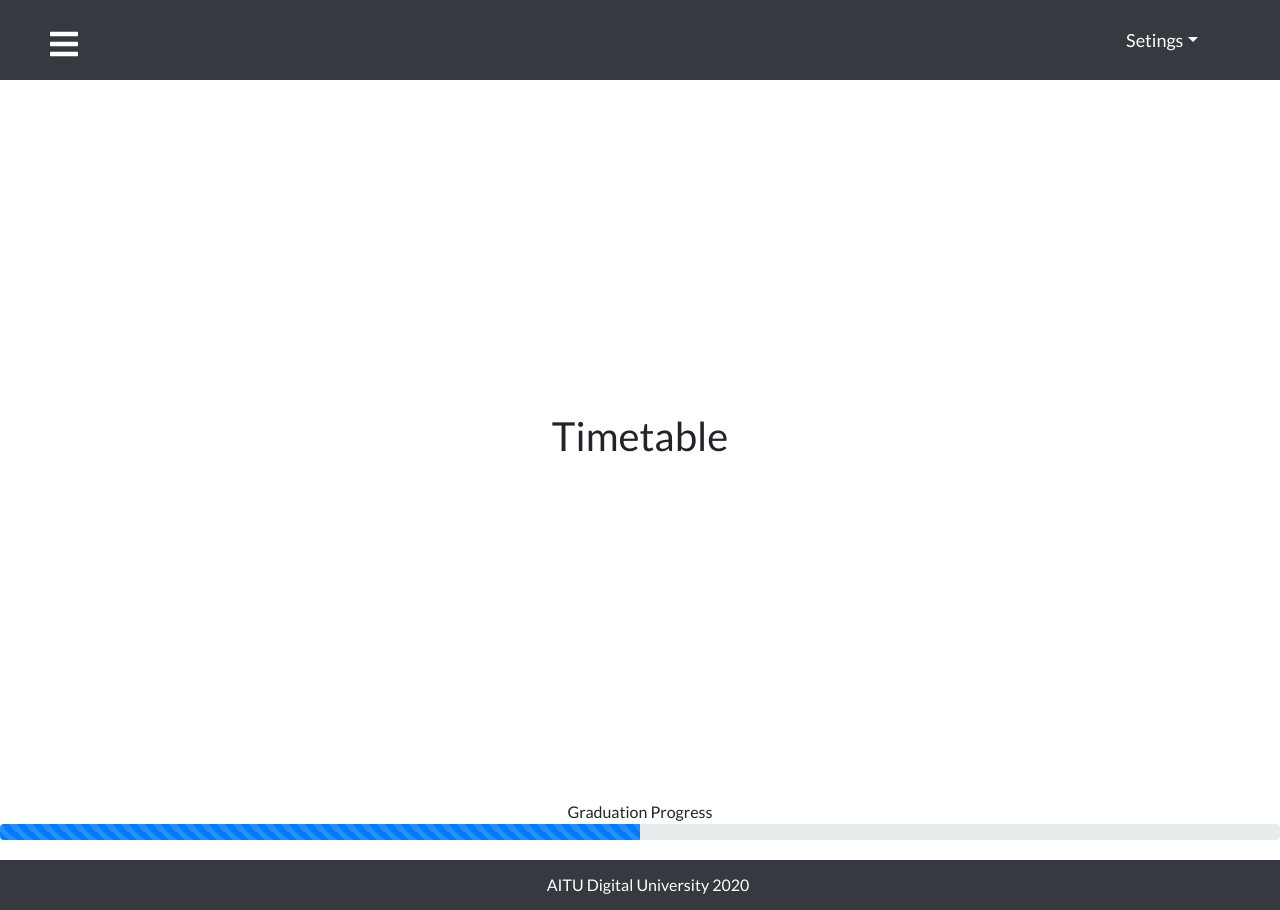
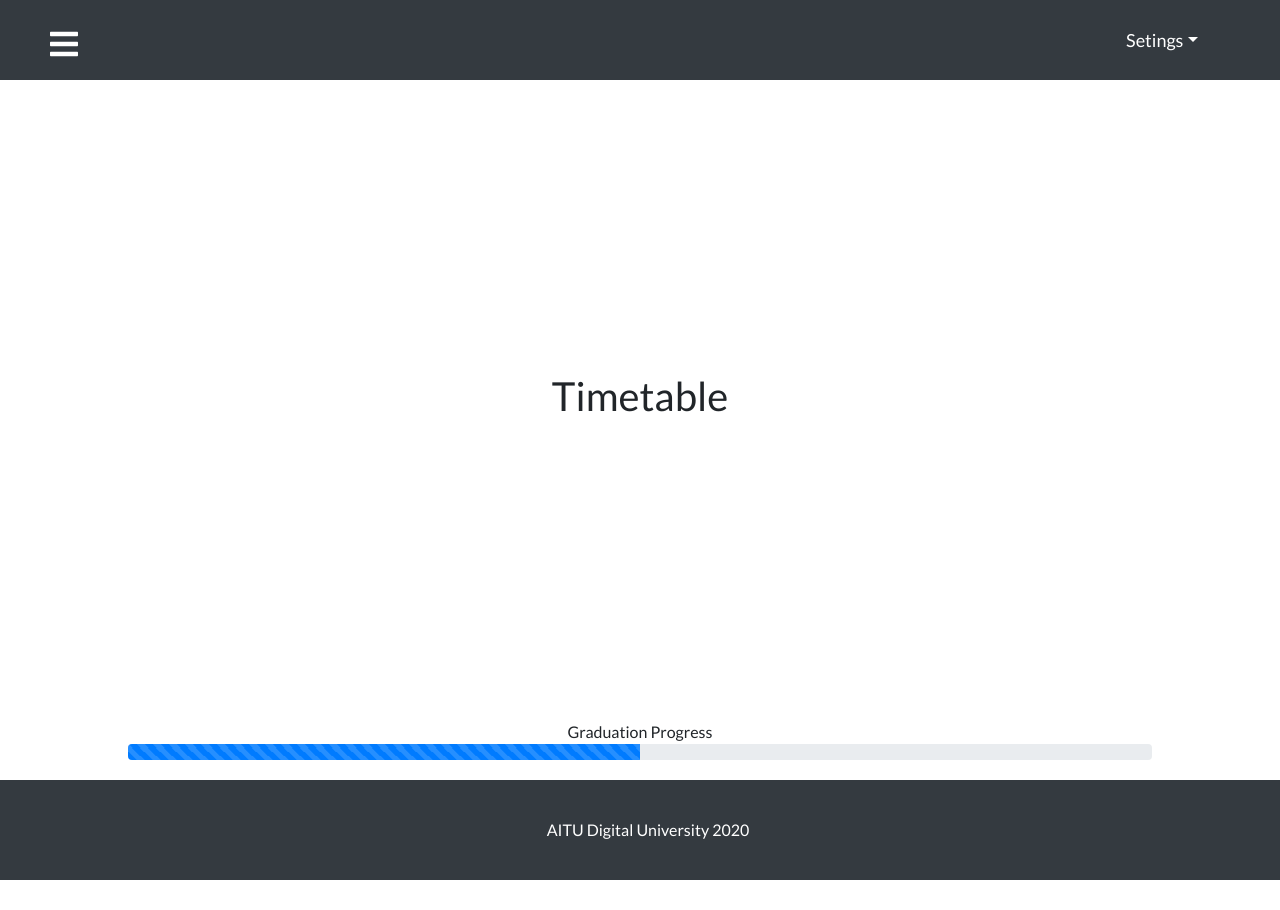
Before and after one commit to 6made6sarkh6m/aitu-automize, a React (Create React App) app: page /timetable in a window 1280 px wide. After the commit the page ends 880 px from the top, so only its background shows below. Built offline with nearby package versions, Linux system fonts and the light colour scheme.

Commit message:
user page layout changes

```diff
--- a/src/App.css
+++ b/src/App.css
@@ -23,16 +23,24 @@
 .cources,
 .timetable {
   display: flex;
-  height: 90vh;
+  height: 80vh;
   align-items: center;
   justify-content: center;
   font-size: 3rem;
 }
-
+.progressbar-container {
+  display: flex;
+  flex-direction: column;
+  justify-content: center;
+  align-items: center;
+}
+.progress {
+  width: 80%;
+}
 .footer {
   background: #343a40;
   margin-top: 20px;
-  height: 50px;
+  height: 100px;
   display: flex;
   justify-content: center;
   align-items: center;
--- a/src/App.js
+++ b/src/App.js
@@ -2,7 +2,7 @@ import './App.css';
 import React from 'react';
 
 import UserPage from "./components/UserPage";
-import LoginPage from './components/LoginPage';
+//import LoginPage from './components/LoginPage';
 //import UserMenu from './components/UserMenu';
 function App() {
   return (
--- a/src/components/ProgressBar.jsx
+++ b/src/components/ProgressBar.jsx
@@ -3,7 +3,7 @@ import {Progress} from 'reactstrap';
 
 function ProgressBar(){
     return(
-        <div>
+        <div className='progressbar-container'>
             <div className='text-center'> Graduation Progress</div>
             <Progress animated value={10*5} ></Progress>
         </div>
--- a/src/components/UserMenu.jsx
+++ b/src/components/UserMenu.jsx
@@ -9,9 +9,7 @@ import{Dropdown, DropdownItem,DropdownToggle, DropdownMenu} from 'reactstrap';
 function UserMenu(){
     const [sidebar, setSidebar] = useState(false);
 
-    const showSidebar = () =>{
-        setSidebar(!sidebar);
-    }
+    const showSidebar = () => setSidebar(!sidebar);
     const [dropdownOpen, setDropdownOpen] = useState(false);
 
     const toggle = () => setDropdownOpen(!dropdownOpen);
--- a/src/components/css/UserMenu.css
+++ b/src/components/css/UserMenu.css
@@ -2,7 +2,7 @@
   background-color: #343a40;
   height: 80px;
   display: flex;
-  justify-content: start;
+  justify-content: flex-start;
   align-items: center;
 }
 .dropdown {
@@ -24,7 +24,7 @@
 .nav-menu {
   background-color: #343a40;
   width: 250px;
-  height: 100vh;
+  height: 95vh;
   display: flex;
   justify-content: center;
   position: fixed;
@@ -38,7 +38,7 @@
 }
 .nav-text {
   display: flex;
-  justify-content: start;
+  justify-content: flex-start;
   align-items: center;
   padding: 8px 0px 8px 16px;
   list-style: none;
@@ -66,7 +66,7 @@
   width: 100%;
   height: 80px;
   display: flex;
-  justify-content: start;
+  justify-content: flex-start;
   align-items: center;
 }
 span {
```
Also changed, not shown: 1 other file (tests, documents, lock files or other folders).
